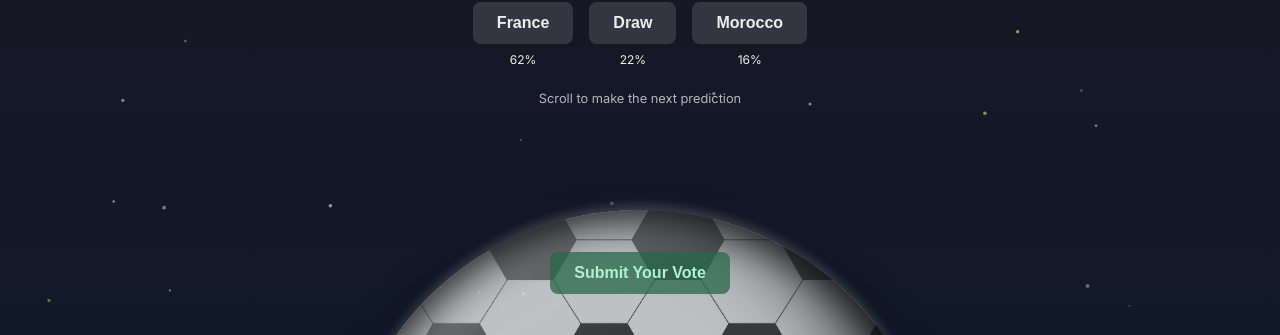
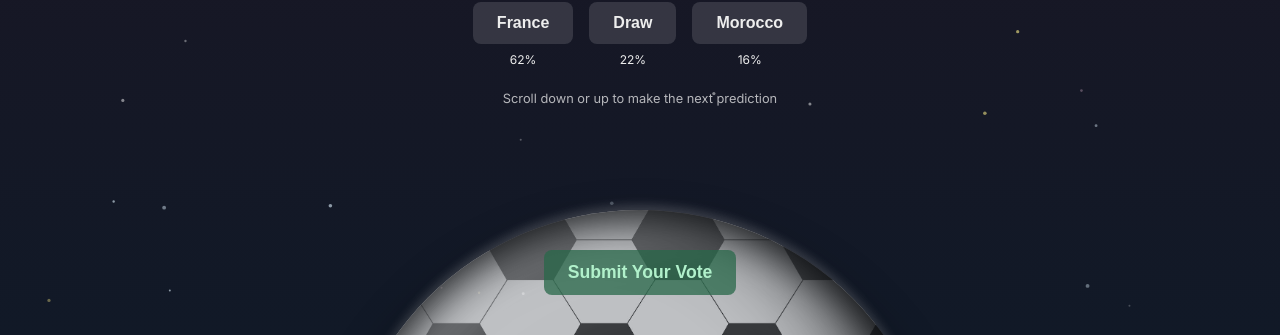
Before and after one commit to rtn-zero/voteball, a plain HTML site: page index.html in a window 1280 px wide. Shown: the part 465-800 px from the top of the page. Drawn offline with Linux system fonts and the light colour scheme.

Commit message:
final polish before backend

```diff
--- a/index.html
+++ b/index.html
@@ -80,7 +80,7 @@
 
       </div>
 
-      <p class="tip">Scroll to make the next prediction</p>
+      <p class="tip">Scroll down or up to make the next prediction</p>
     </main>
 
     <!-- 3D Football -->
--- a/style.css
+++ b/style.css
@@ -304,7 +304,7 @@ main {
 /* Submit Button */
 .submit-btn {
   padding: 0.75rem 1.5rem;
-  font-size: 1rem;
+  font-size: 1.1rem;
   font-weight: bold;
   color: var(--green-12);
   background-color: color-mix(in srgb, var(--green-7) 75%, transparent);
```
